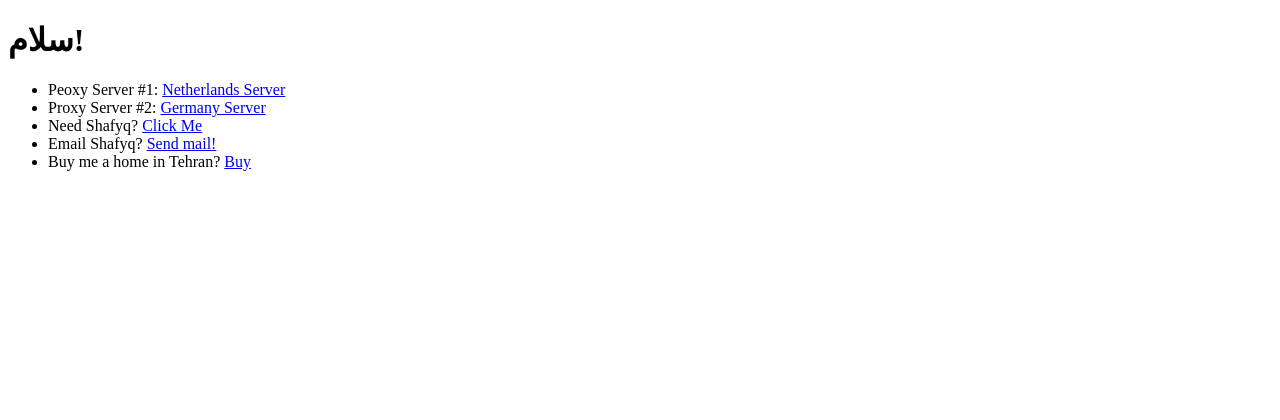
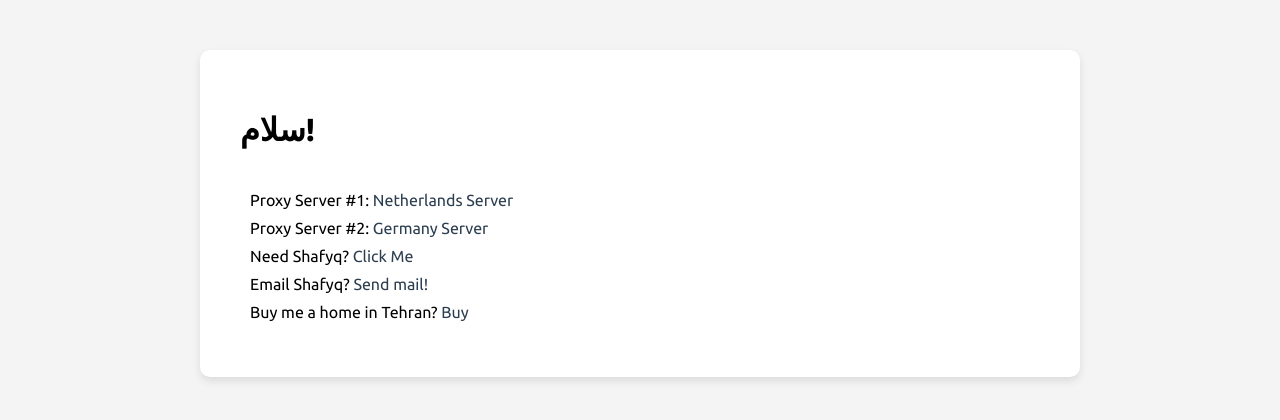
Before and after one commit to shafyq/bahar.shafyq.github.io, a plain HTML site: page index.html in a window 1280 px wide. Drawn offline with Linux system fonts and the light colour scheme.

Commit message:
Update index.html

```diff
--- a/index.html
+++ b/index.html
@@ -4,16 +4,56 @@
     <meta charset="UTF-8">
     <meta name="viewport" content="width=device-width, initial-scale=1.0">
     <title>Bahar</title>
+    <link href="https://fonts.googleapis.com/css2?family=Ubuntu:wght@400;700&display=swap" rel="stylesheet">
+    <style>
+        body {
+            font-family: 'Ubuntu', sans-serif;
+            background-color: #f4f4f4;
+            margin: 0;
+            padding: 0;
+        }
+        .content {
+            max-width: 800px;
+            margin: 50px auto;
+            padding: 40px;
+            background-color: #fff;
+            border-radius: 10px;
+            box-shadow: 0 4px 8px rgba(0, 0, 0, 0.1);
+        }
+        h1 {
+            font-weight: 700;
+            text-align: left;
+            padding-bottom: 20px;
+        }
+        ul {
+            list-style: none;
+            padding: 0;
+        }
+        li {
+            margin: 10px 0;
+            padding-left: 10px;
+            text-align: left;
+        }
+        a {
+            text-decoration: none;
+            color: #2c3e50;
+            font-weight: 400;
+        }
+        a:hover {
+            color: #2980b9;
+        }
+    </style>
 </head>
 <body>
+    <div class="content">
         <h1>سلام!</h1>
-
         <ul>
-        <li> Peoxy Server #1: <a href="https://t.me/proxy?server=bahar.shafyq.com&port=443&secret=dd63b4db617fabfc0a377ddf01ae73ea2a" target="_blank">Netherlands Server</a></li>
+            <li> Proxy Server #1: <a href="https://t.me/proxy?server=bahar.shafyq.com&port=443&secret=dd63b4db617fabfc0a377ddf01ae73ea2a" target="_blank">Netherlands Server</a></li>
             <li> Proxy Server #2: <a href="#" target="_blank">Germany Server</a></li>
             <li> Need Shafyq? <a href="https://t.me/mShafyq" target="_blank">Click Me</a></li>
             <li> Email Shafyq? <a href="mailto:hi@shafyq.com" target="_top">Send mail!</a></li>
             <li> Buy me a home in Tehran? <a href="https://vilator.com/villa/%d8%ae%d8%b1%db%8c%d8%af-%d9%88%db%8c%d9%84%d8%a7-%d9%85%d8%af%d8%b1%d9%86-%d8%af%d8%b1-%d9%85%d8%ad%d9%85%d9%88%d8%af%d8%a2%d8%a8%d8%a7%d8%af-426/" target="_blank">Buy</a></li>
         </ul>
+    </div>
 </body>
 </html>
```
Lines whose indentation alone changed are shown as unchanged.
